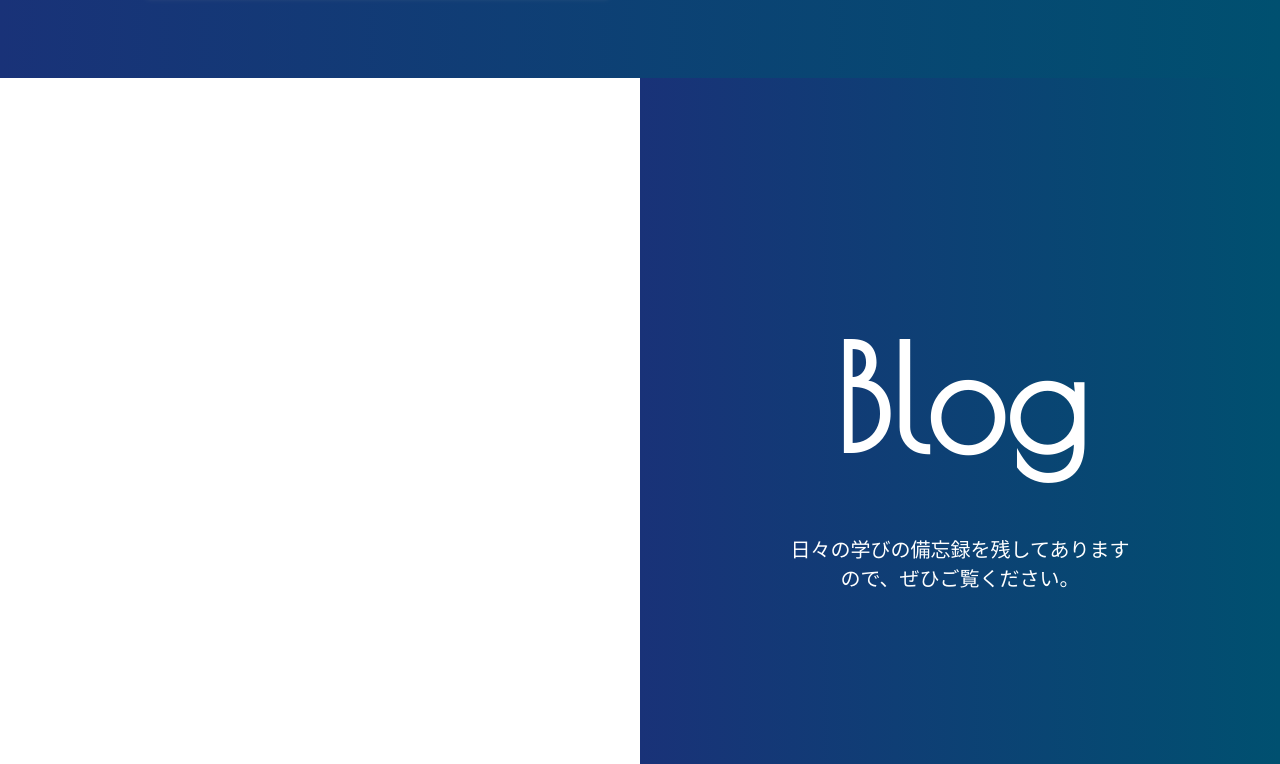
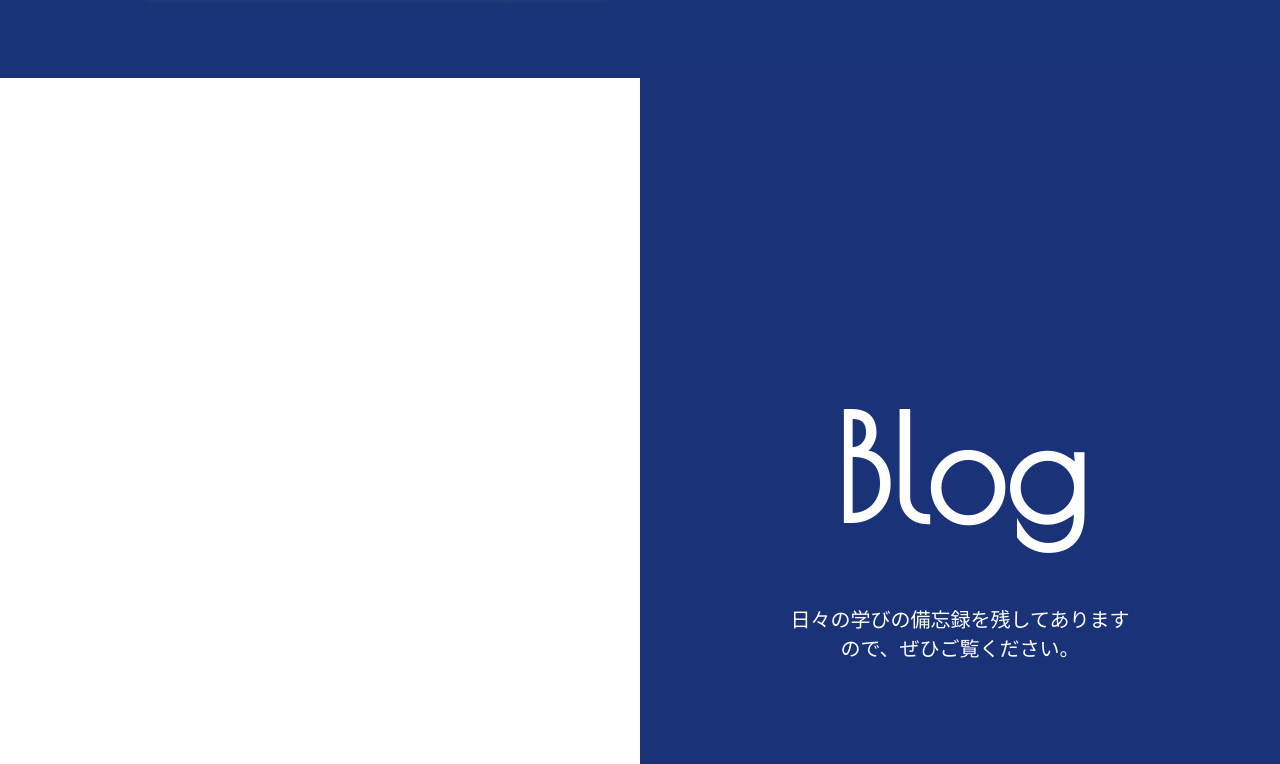
Before and after one commit to LSbard000com/My-Portfolio, a React (Vite) app: page / in a window 1280 px wide. Shown: the part 722-1486 px from the top of the page. Built offline with nearby package versions, Linux system fonts and the light colour scheme; no server answers; a web font is replaced by a local one.

Commit message:
フォントと背景を修正

```diff
--- a/src/App.css
+++ b/src/App.css
@@ -15,28 +15,24 @@
 
 
 /* **************** セクションタイトル **************** */
-.section-title{
-    background: linear-gradient(to right, var(--navy), var(--blue));
-}
-
 .section-title .title {
     width: 100%;
-    height: 200px;
     display: flex;
     justify-content: center;
-    align-items: flex-end;
+    align-items: center;
 }
 
 .section-title h2 {
     height: 50px;
     font-family: "Poiret One", sans-serif;
     font-size: 50px;
+    color: #fff;
 }
 
 .section-text {
     width: 100%;
     min-height: 50px;
-    margin-bottom: 30px;
+    padding-bottom: 30px;
     display: flex;
     justify-content: center;
     align-items: center;
@@ -46,6 +42,7 @@
     width: 60%;
     text-align: center;
     margin: 0;
+    color: #fff;
 }
 
 
@@ -277,7 +274,7 @@
     height: 100vh;
     width: 100vw;
     min-width: 300px;
-    background: linear-gradient(to right, var(--navy), var(--blue));
+    background: linear-gradient(to top, var(--navy), var(--blue));
 }
 
 .top .title {
@@ -337,6 +334,7 @@
     font-family: "Poiret One", sans-serif;
     font-size: 5rem;
     font-weight: 100;
+    color: #fff;
     z-index: 10;
 }
 
--- a/src/components/Title.tsx
+++ b/src/components/Title.tsx
@@ -26,7 +26,12 @@ const Title:React.FC<TitleProps> = ({title, text, animationType}) => {
   },[animationType])
 
   return (
-    <div className='section-title'>
+    <motion.div
+      className='section-title'
+      initial={{backgroundColor: '#ffffff'}}
+      animate={inView ? {backgroundColor: '#193278'} : {}}
+      transition={{duration: 2}}
+    >
       <div className='sticky'>
         <div className="title" ref={ref}>
             <motion.h2
@@ -45,7 +50,7 @@ const Title:React.FC<TitleProps> = ({title, text, animationType}) => {
             >{text}</motion.p>
         </div>
       </div>
-    </div>
+    </motion.div>
   )
 }
 
--- a/src/index.css
+++ b/src/index.css
@@ -5,5 +5,4 @@ html {
 body {
     margin: 0;
     padding: 0;
-    color: #fff;
 }
```
